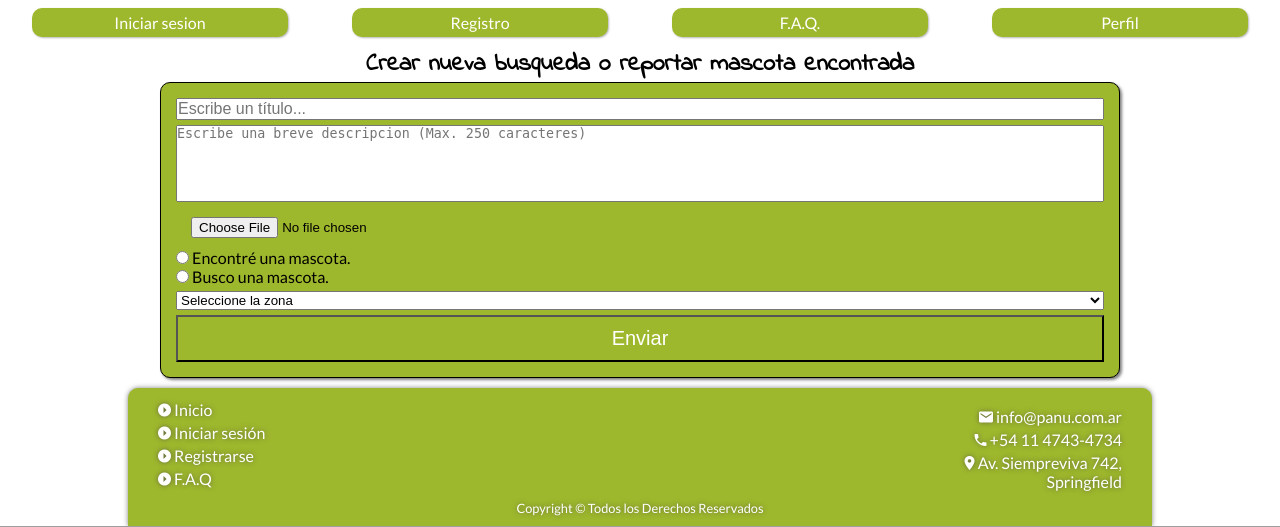
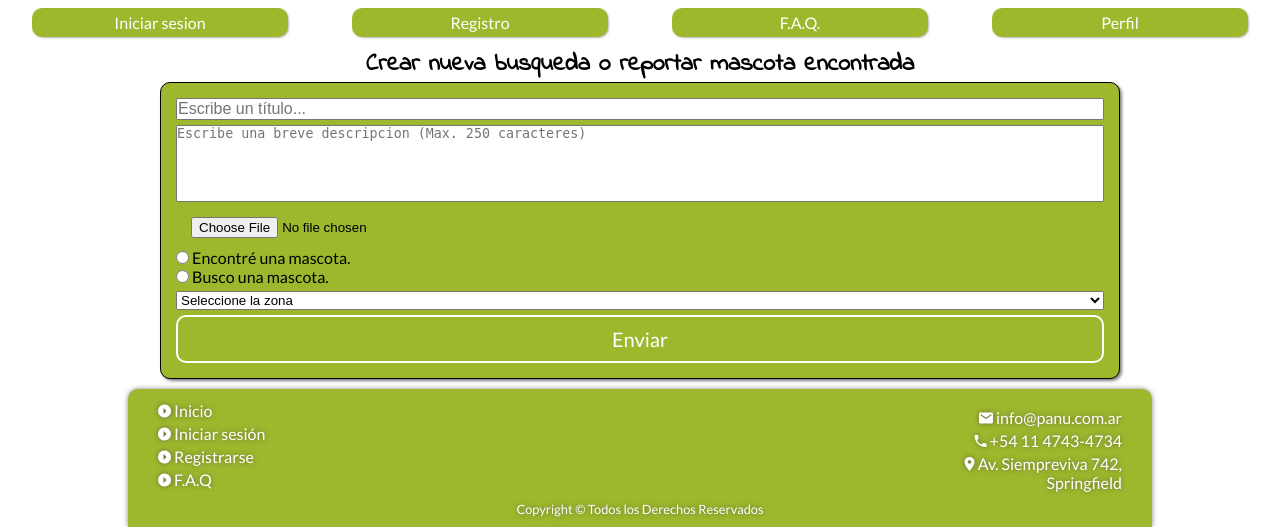
Before and after one commit to pablooconnor/proyectodh, a PHP site: page / in a window 1280 px wide. Shown: the part 1124-1651 px from the top of the page. Run offline with PHP 8.4, Linux system fonts and the light colour scheme; some libraries are stand-ins or nearby versions.

Commit message:
cambio index

```diff
--- a/css/index.css
+++ b/css/index.css
@@ -37,6 +37,7 @@ h2{
     display: flex;
     flex-direction: column;
     margin-bottom: 5px;
+
 }
 
 .textarea{
@@ -63,8 +64,10 @@ h2{
 .submit{
     display: inline-block;
     padding: 10px 15px;
+    font-family: 'lato', sans-serif;
+    border: 2px solid white;
     font-size: 20px;
-    border-radius: 0;
+    border-radius: 10px;
     -webkit-appearance: none;
     background-color: #9EB82D;
     color: white;
--- a/login.php
+++ b/login.php
@@ -31,6 +31,7 @@ if($_POST) {
     <meta http-equiv="X-UA-Compatible" content="ie=edge">
     <title>Login</title>
     <link rel="stylesheet" href="css/login.css">
+
 </head>
 <body>
     <div class="main">
```
